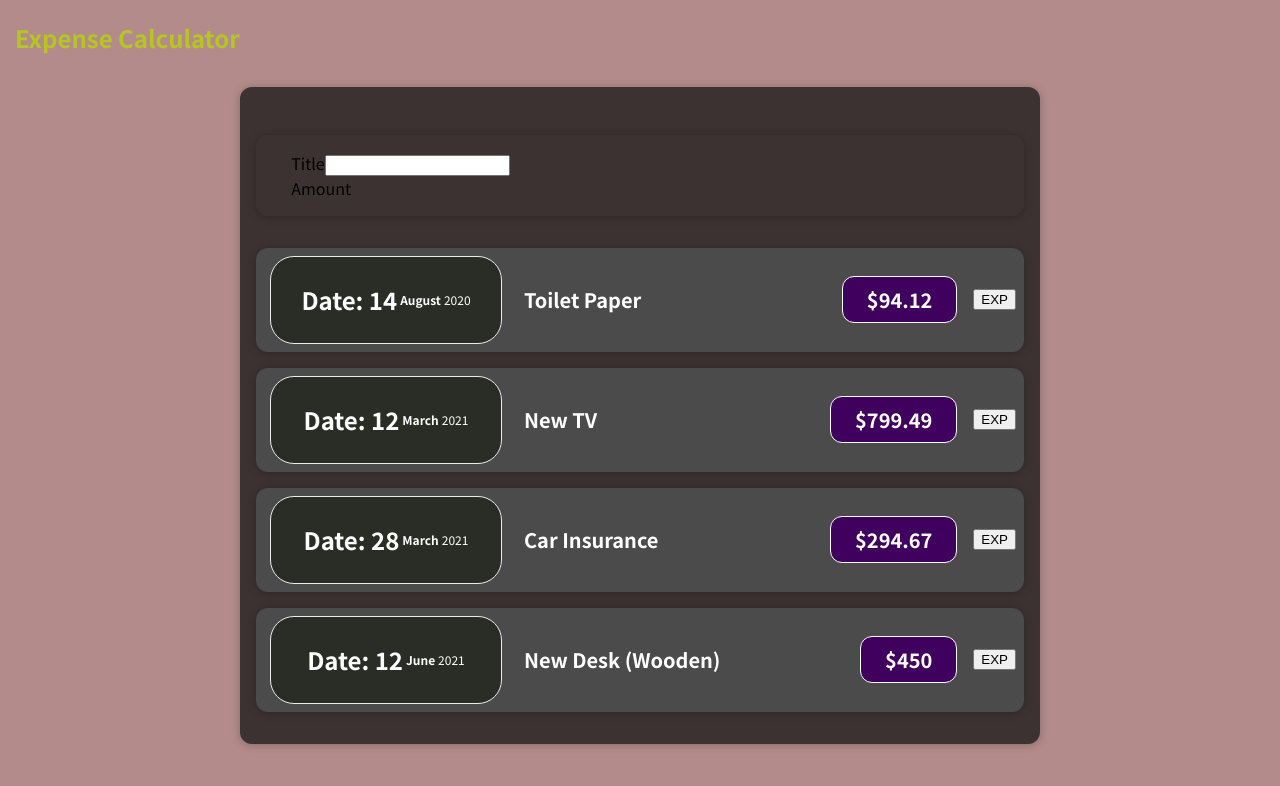
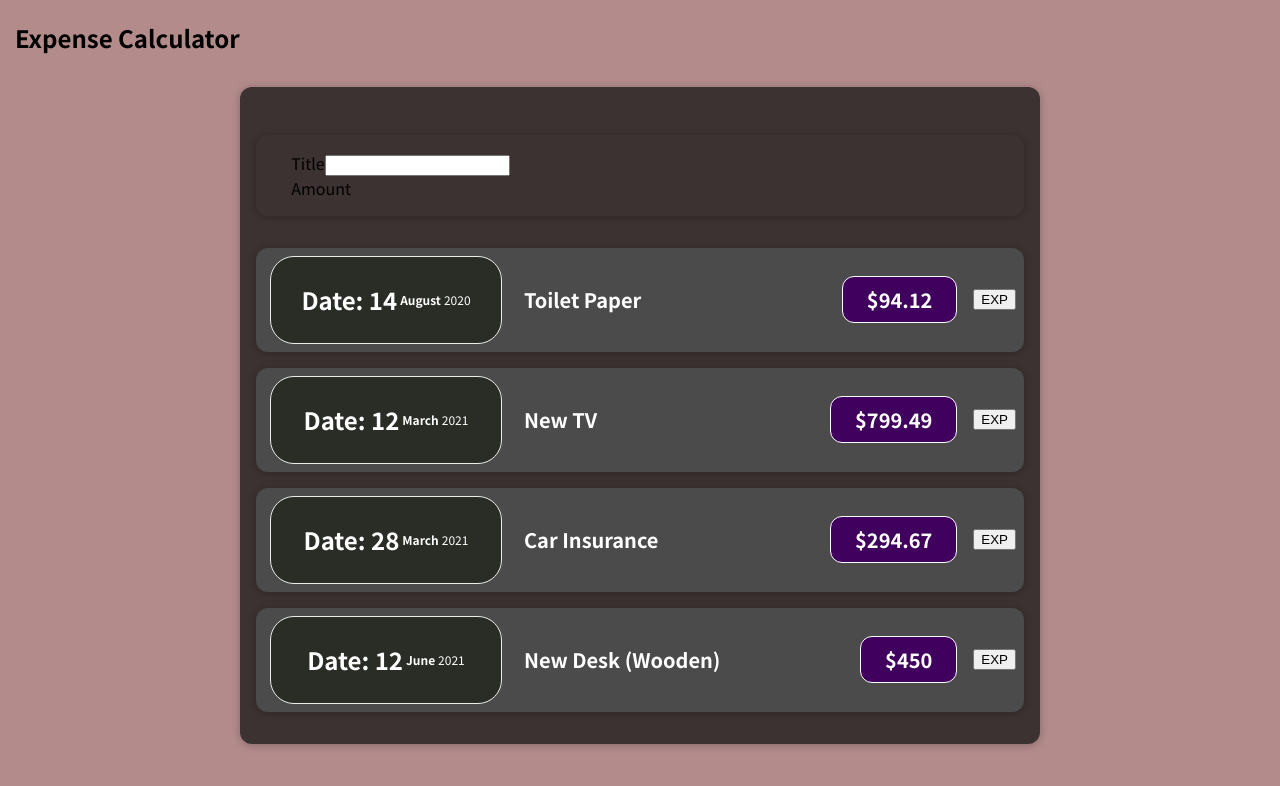
Before and after one commit to nemasisgtx/storage-02-localstorage, a React (Create React App) app: page / in a window 1280 px wide. Shown: the top 786 px of the page. Built offline with nearby package versions, Linux system fonts and the light colour scheme.

Commit message:
QOL v1.1

```diff
--- a/src/App.js
+++ b/src/App.js
@@ -27,7 +27,7 @@ function App() {
 
   return (
     <div>
-      <h2 className="calulator-name">Expense Calculator</h2>
+      <h2 className="exp-calulator-name">Expense Calculator</h2>
       <Expenses items={expenses} />
     </div>
   );
```
